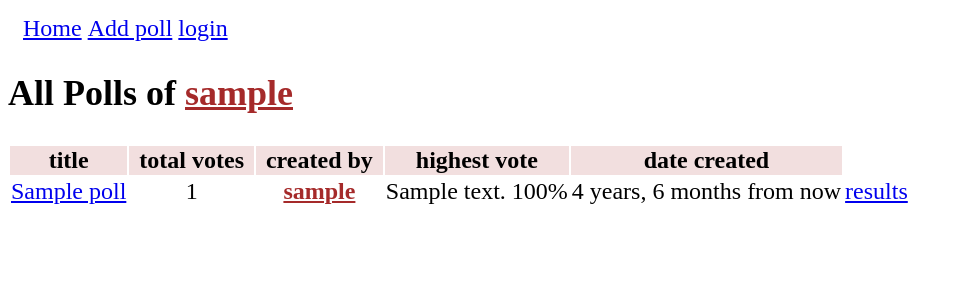
After one commit to noobiept-other/poll, a Django app: a page that uses templates/all_polls.html in a window 1280 px wide. The commit adds this page. Shown: the top 300 px of the page, without its empty margins (0-961 px from the left). Run offline with Django 3.2, Linux system fonts and the light colour scheme; tables that the repository leaves empty hold one stand-in row (values such as "Sample post").

Commit message:
- add a new column to the poll table with the highest vote (and percentage) off that poll - have the poll table in a separate file, and include it where necessary - add a way to see all the polls of a given user

```diff
--- a/accounts/views.py
+++ b/accounts/views.py
@@ -66,7 +66,7 @@ def user_page( request, username ):
         'pageUser': user,
         'unreadMessages': user.how_many_unread_messages(),
         'poll_count': polls.count(),
-        'last_polls': polls[ :5 ]
+        'polls': polls[ :5 ]
     }
 
     utilities.get_message( request, context )
--- a/poll/models.py
+++ b/poll/models.py
@@ -1,6 +1,8 @@
 from django.db import models
 from django.utils import timezone
 from django.core.urlresolvers import reverse
+from django.template.defaultfilters import truncatechars
+
 from accounts.models import Account
 
 
@@ -35,6 +37,18 @@ class Poll( models.Model ):
         else:
             return True
 
+    def get_highest_vote(self):
+        option = self.option_set.latest( 'votes_count' )
+        total = self.get_total_votes()
+
+        if total != 0:
+            name = truncatechars( option.text, 20 )
+            percentage = round( option.votes_count / total * 100 )
+
+            return '{} {}%'.format( name, percentage )
+
+
+
     def __str__(self):
         return self.title
 
--- a/poll/urls.py
+++ b/poll/urls.py
@@ -12,6 +12,7 @@ urlpatterns = [
     url( r'^add_poll$', 'poll.views.add_poll', name= 'add_poll' ),
     url( r'^poll/(?P<pollId>\d+)$', 'poll.views.show_poll', name= 'show_poll' ),
     url( r'^poll/(?P<pollId>\d+)/results$', 'poll.views.results', name= 'results' ),
+    url( r'^poll/all/(?P<username>\w+)$', 'poll.views.all_polls', name= 'all_polls' ),
 
     url( r'^accounts/', include( 'accounts.urls', namespace= 'accounts', app_name= 'accounts' ) ),
     url( r'^admin/', include( admin.site.urls ) ),
--- a/poll/views.py
+++ b/poll/views.py
@@ -198,3 +198,21 @@ def results( request, pollId ):
     }
 
     return render( request, 'results.html', context )
+
+
+def all_polls( request, username ):
+
+    userModel = get_user_model()
+
+    try:
+        user = userModel.objects.get( username= username )
+
+    except userModel.DoesNotExist:
+        raise Http404( "Didn't find the user." )
+
+    context = {
+        'pageUser': user,
+        'polls': user.poll_set.all()
+    }
+
+    return render( request, 'all_polls.html', context )
--- /dev/null
+++ b/templates/all_polls.html
@@ -0,0 +1,10 @@
+{% extends "base.html" %}
+{% load accounts %}
+
+{% block content %}
+
+<h2>All Polls of {{ pageUser|account_name }}</h2>
+
+{% include "poll_table.html" %}
+
+{% endblock %}
--- /dev/null
+++ b/templates/poll_table.html
@@ -0,0 +1,27 @@
+{% load accounts %}
+{% load humanize %}
+
+{% if polls %}
+    <table id="PollTable">
+        <tr>
+            <th>title</th>
+            <th>total votes</th>
+            <th>created by</th>
+            <th>highest vote</th>
+            <th>date created</th>
+        </tr>
+
+    {% for poll in polls %}
+        <tr>
+            <td><a href="{{ poll.get_url }}">{{ poll.title }}</a></td>
+            <td>{{ poll.get_total_votes }}</td>
+            <td>{{ poll.user|account_name }}</td>
+            <td>{{ poll.get_highest_vote|default:"---" }}</td>
+            <td>{{ poll.date_created|naturaltime }}</td>
+            <td><a href="{{ poll.get_result_url }}">results</a></td>
+        </tr>
+    {% endfor %}
+    </table>
+{% else %}
+    <p>No polls yet.</p>
+{% endif %}
```
Also changed, not shown: templates/accounts/user_page.html (+7 -16 lines), templates/home.html (+1 -17 lines).
